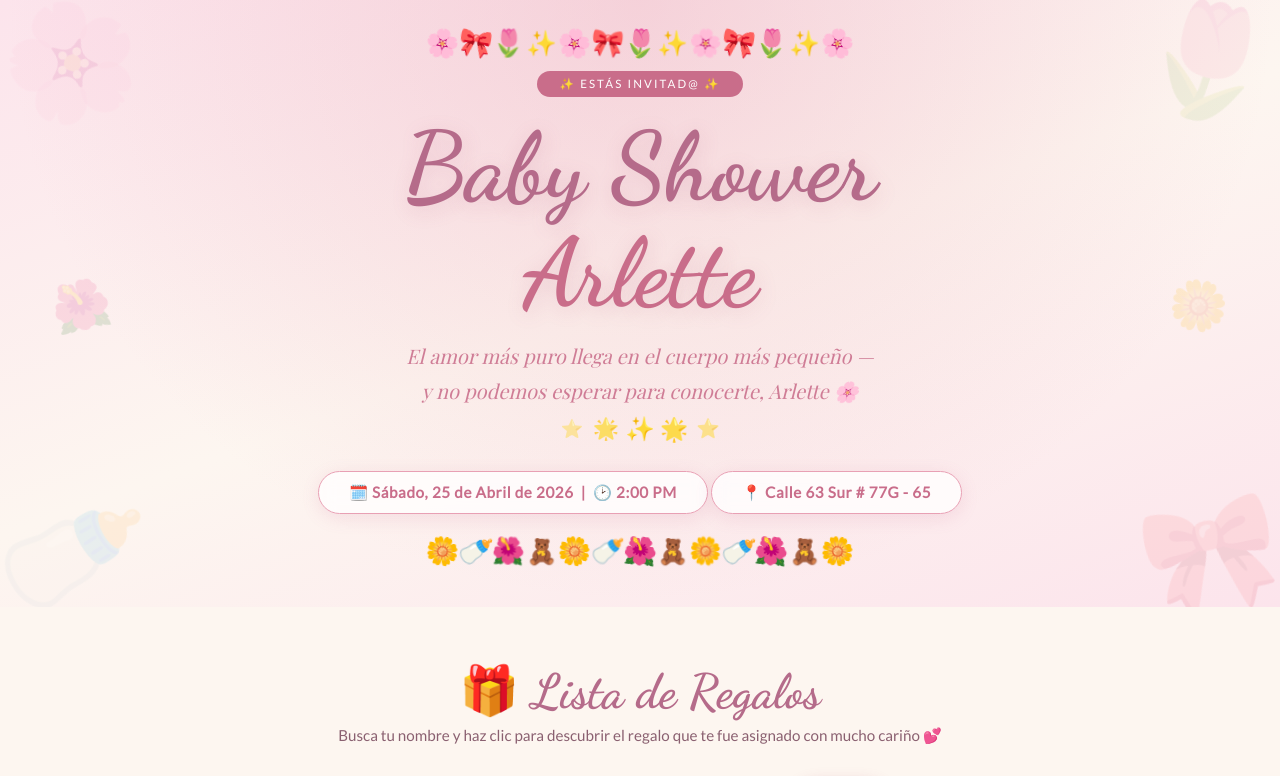
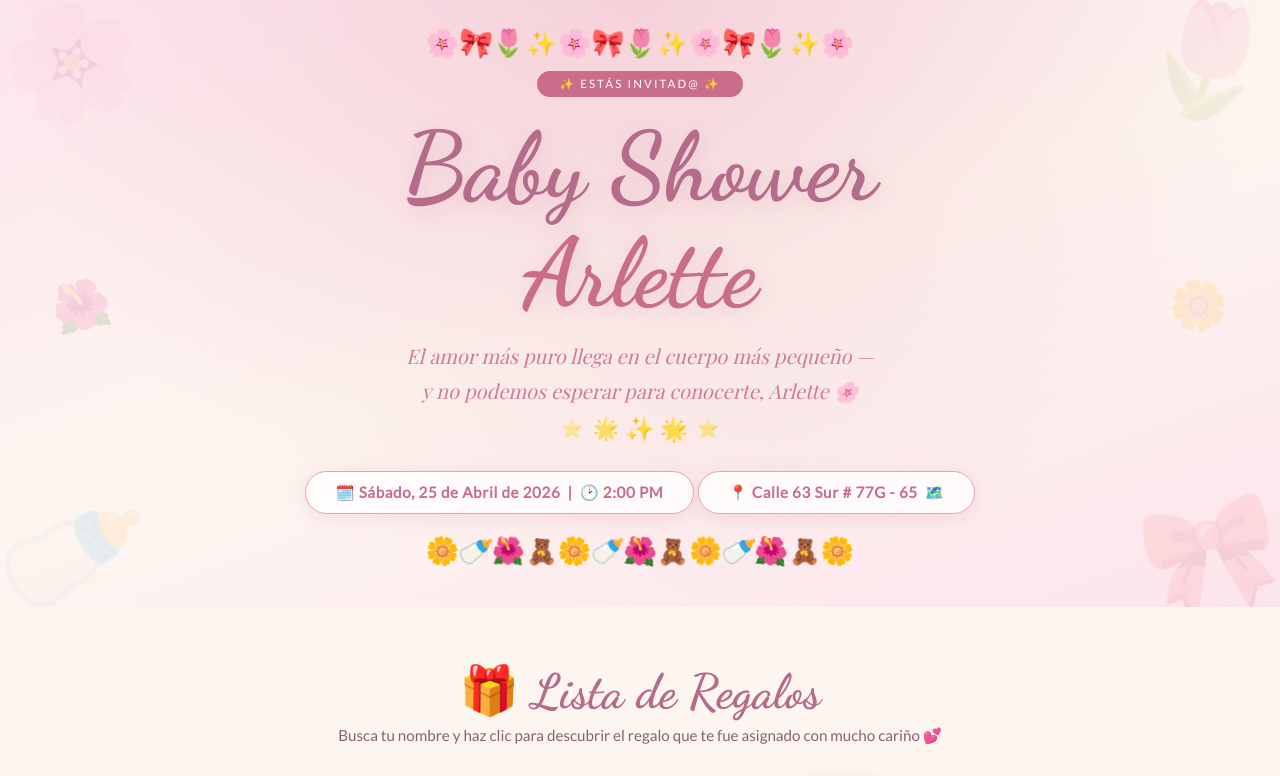
Before and after one commit to kevindanielcastillog2-del/arlette, a plain HTML site: page index.html in a window 1280 px wide. Shown: the top 776 px of the page. Drawn offline with nearby package versions, Linux system fonts and the light colour scheme; a web font is replaced by a local one.

Commit message:
Update index.html

```diff
--- a/index.html
+++ b/index.html
@@ -401,7 +401,7 @@ for(let i=0;i<22;i++){
   </div>
 
   <div class="date-badge">🗓️ Sábado, 25 de Abril de 2026 &nbsp;|&nbsp; 🕑 2:00 PM</div>
-  <div class="date-badge" style="margin-top:12px;">📍 Calle 63 Sur # 77G - 65</div>
+  <a href="https://www.google.com/maps/search/?api=1&query=Calle+63+Sur+%2377G-65+Bogot%C3%A1+Colombia" target="_blank" class="date-badge" style="margin-top:12px;text-decoration:none;cursor:pointer;">📍 Calle 63 Sur # 77G - 65 &nbsp;🗺️</a>
 
   <div class="garland" style="margin-top:22px;margin-bottom:0">
     <span>🌼</span><span>🍼</span><span>🌺</span><span>🧸</span><span>🌼</span><span>🍼</span><span>🌺</span><span>🧸</span><span>🌼</span><span>🍼</span><span>🌺</span><span>🧸</span><span>🌼</span>
```
